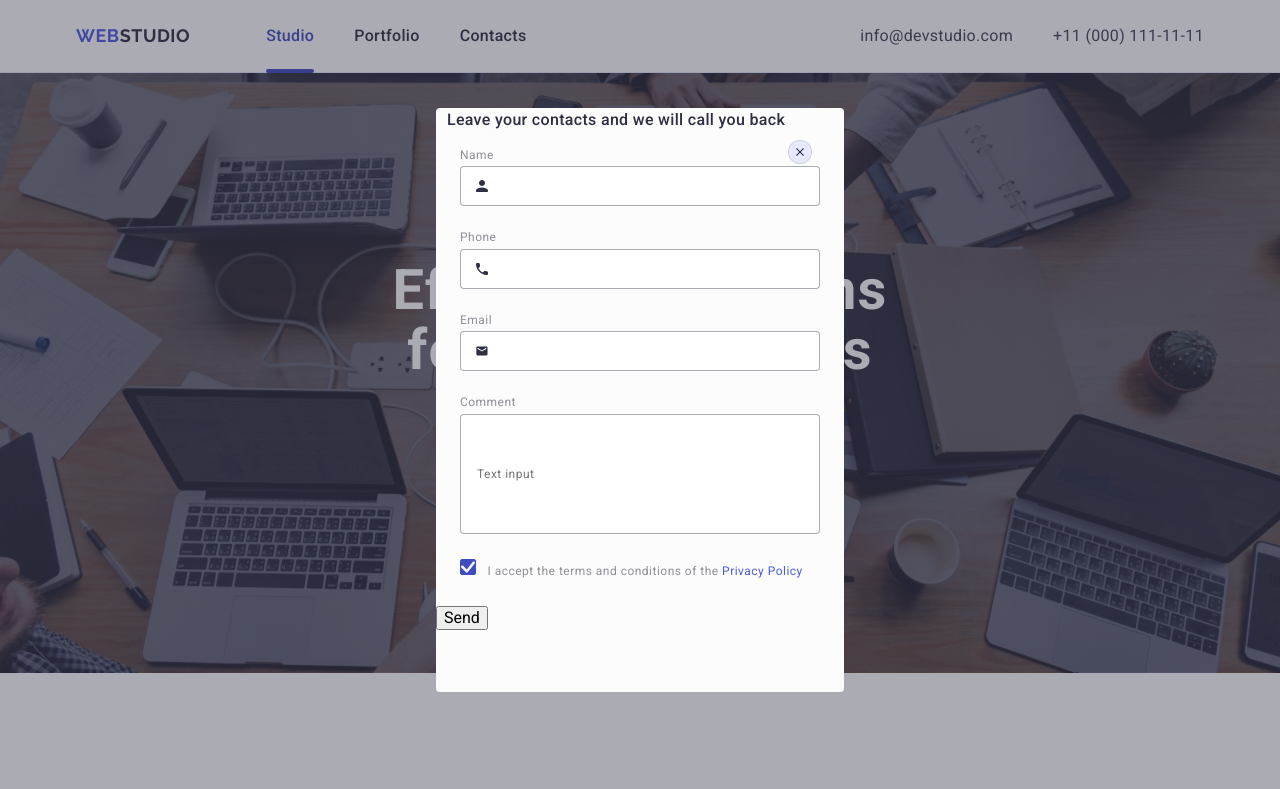
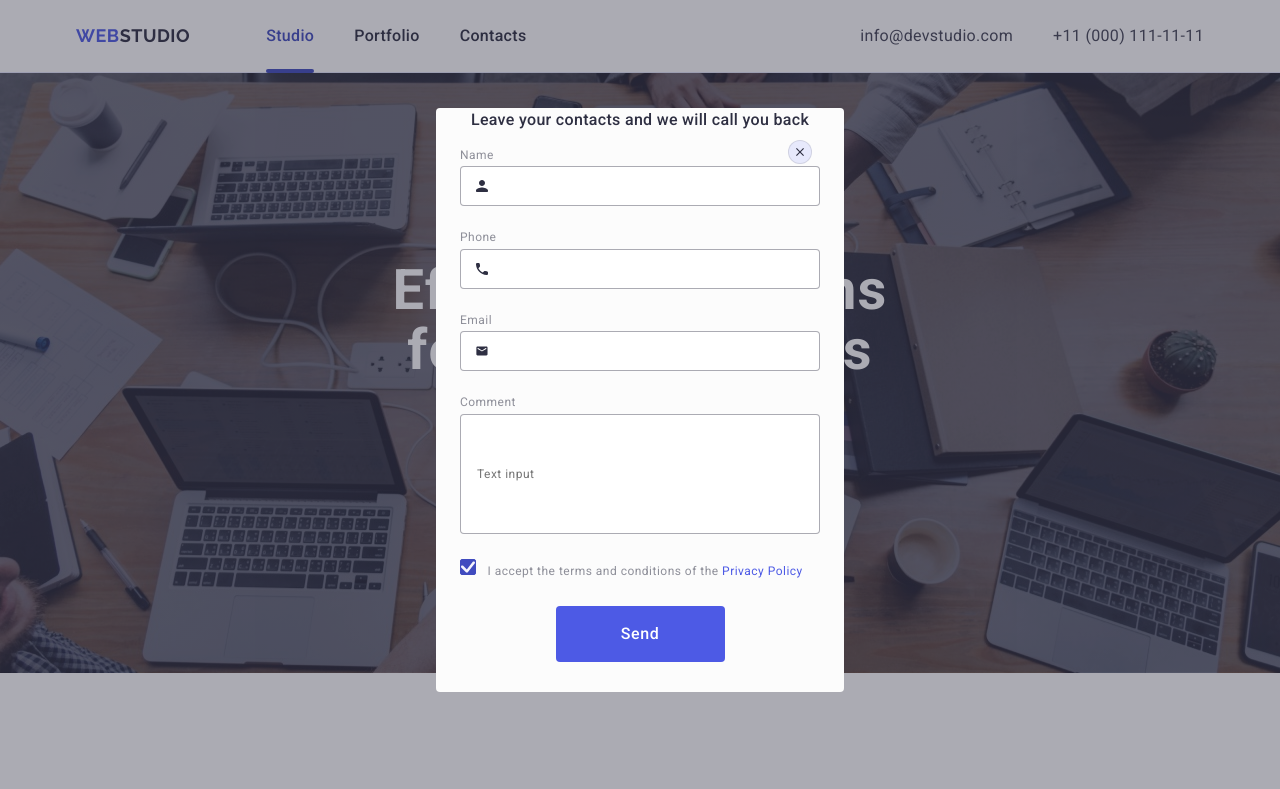
Before and after one commit to AngelinaDovgan/goit-markup-hw-05, a plain HTML site: page index.html in a window 1280 px wide. Shown: the top 789 px of the page. Drawn offline with nearby package versions, Linux system fonts and the light colour scheme.

Commit message:
2 част - 03.11

```diff
--- a/css/styles.css
+++ b/css/styles.css
@@ -660,6 +660,9 @@ letter-spacing: 0.02em;
     text-align: center;
     width: 360px;
     margin-bottom: 16px;
+    margin-left: 24px;
+    margin-right: 24px;
+    width: 360px;
 }
 
 .form-label {
--- a/index.html
+++ b/index.html
@@ -508,7 +508,7 @@ width="264" />
 </label>
 
 </div>
-<button type="submit">Send</button>
+<button class="button" type="submit">Send</button>
 </form>
 </div>
 </div>
```
